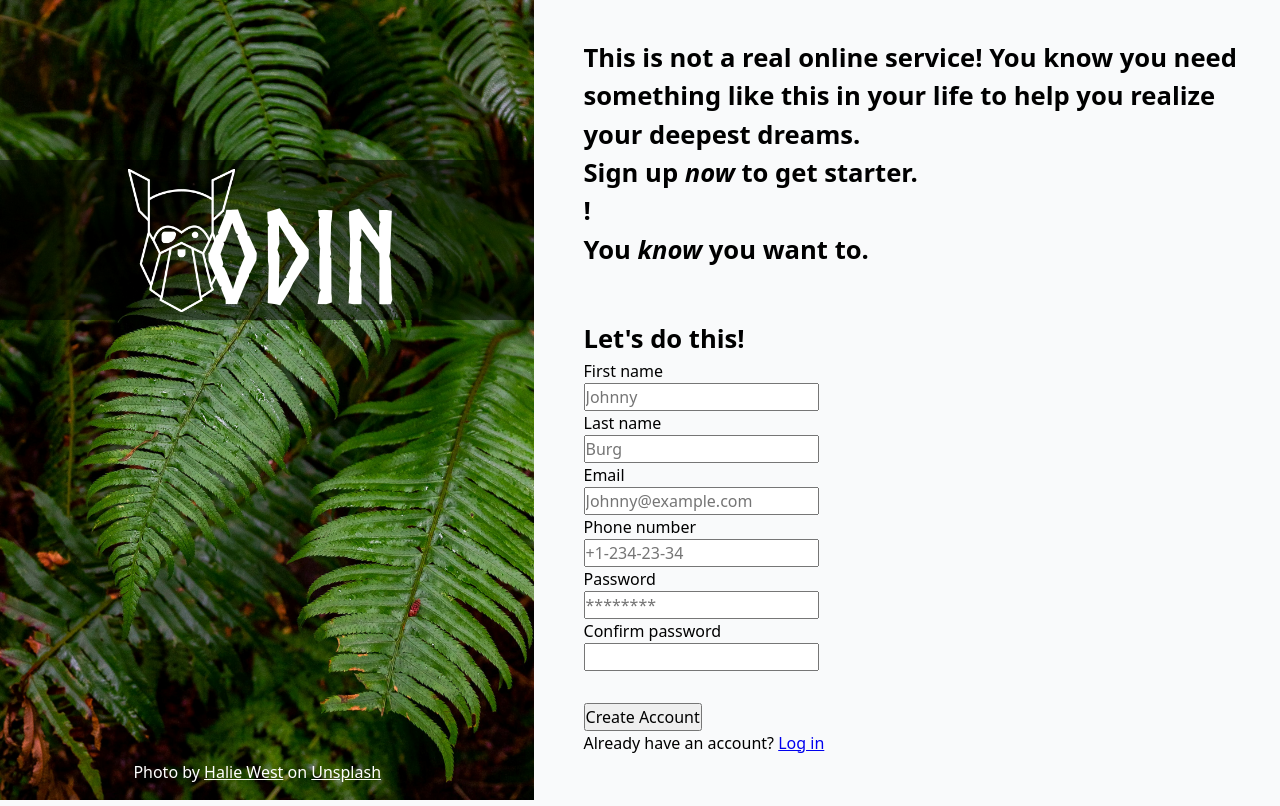
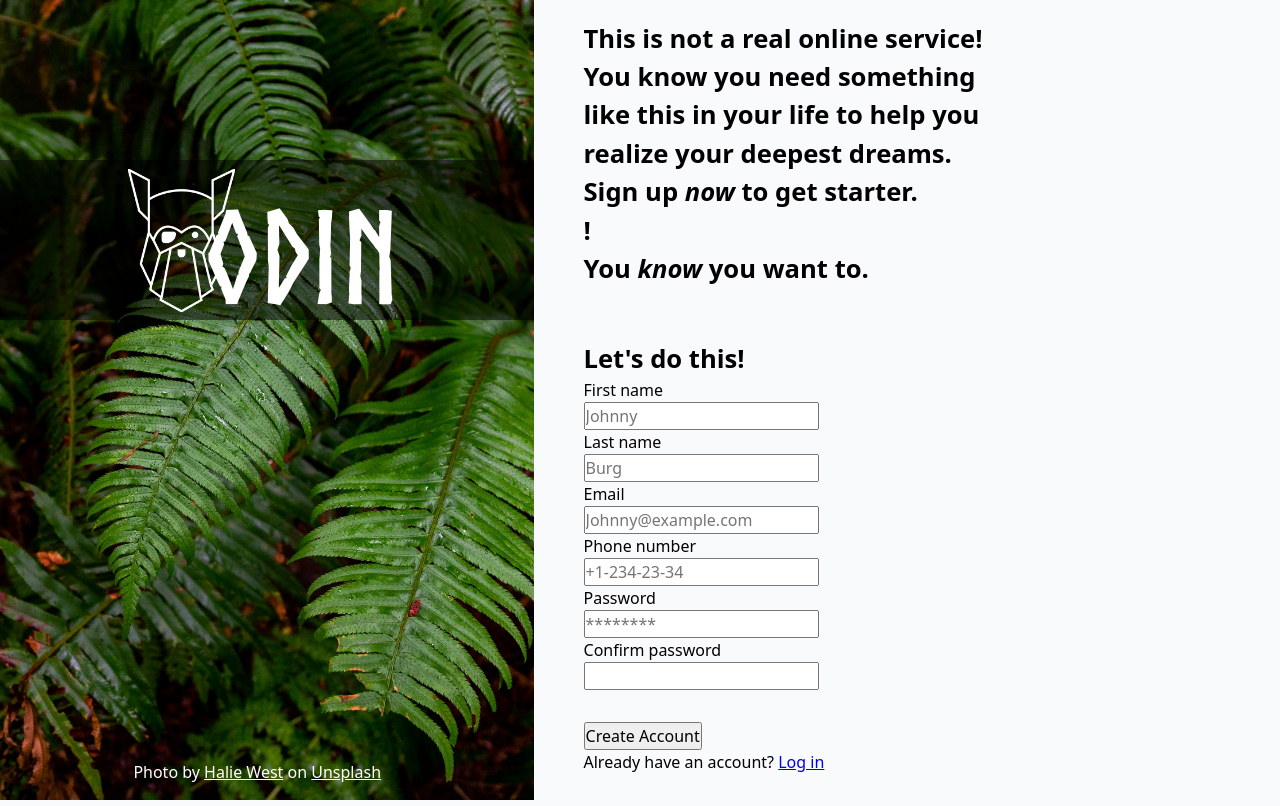
Before and after one commit to DefalterXD/Sign-up-Form, a plain HTML site: page index.html in a window 1280 px wide. Drawn offline with Linux system fonts and the light colour scheme.

Commit message:
fix(style.css): re-adjust disclaimer text container

```diff
--- a/style.css
+++ b/style.css
@@ -98,3 +98,7 @@ input, button, textarea, select {
 .form__wrapper > h1 {
     font-size: 1.6rem;
 }
+
+.disclaimer {
+    max-width: 65%;
+}
```
